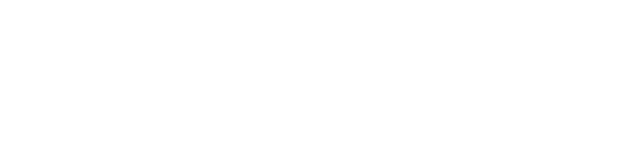
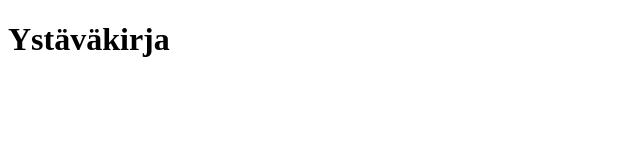
Before and after one commit to joonahonen/Ystavakirja_2025, a plain HTML site: page src/index.html in a window 1280 px wide. Shown: the whole page, without its empty margins (0-640 px from the left). Drawn offline with Linux system fonts and the light colour scheme.

Commit message:
Heading added

```diff
--- a/src/index.html
+++ b/src/index.html
@@ -9,6 +9,9 @@
 
 </head>
 <body>
+    <div>
+        <h1>Ystäväkirja</h1>
+    </div>
 
 </body>
 </html>
```
